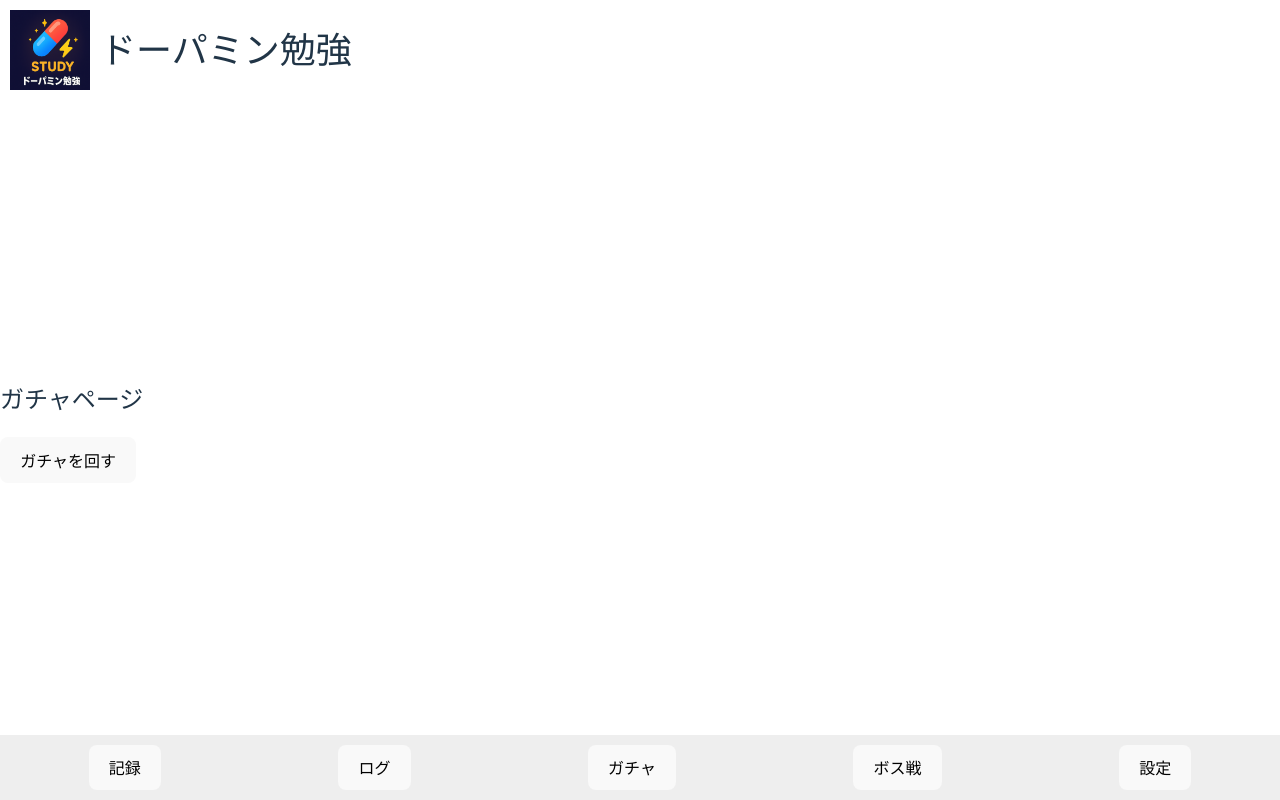
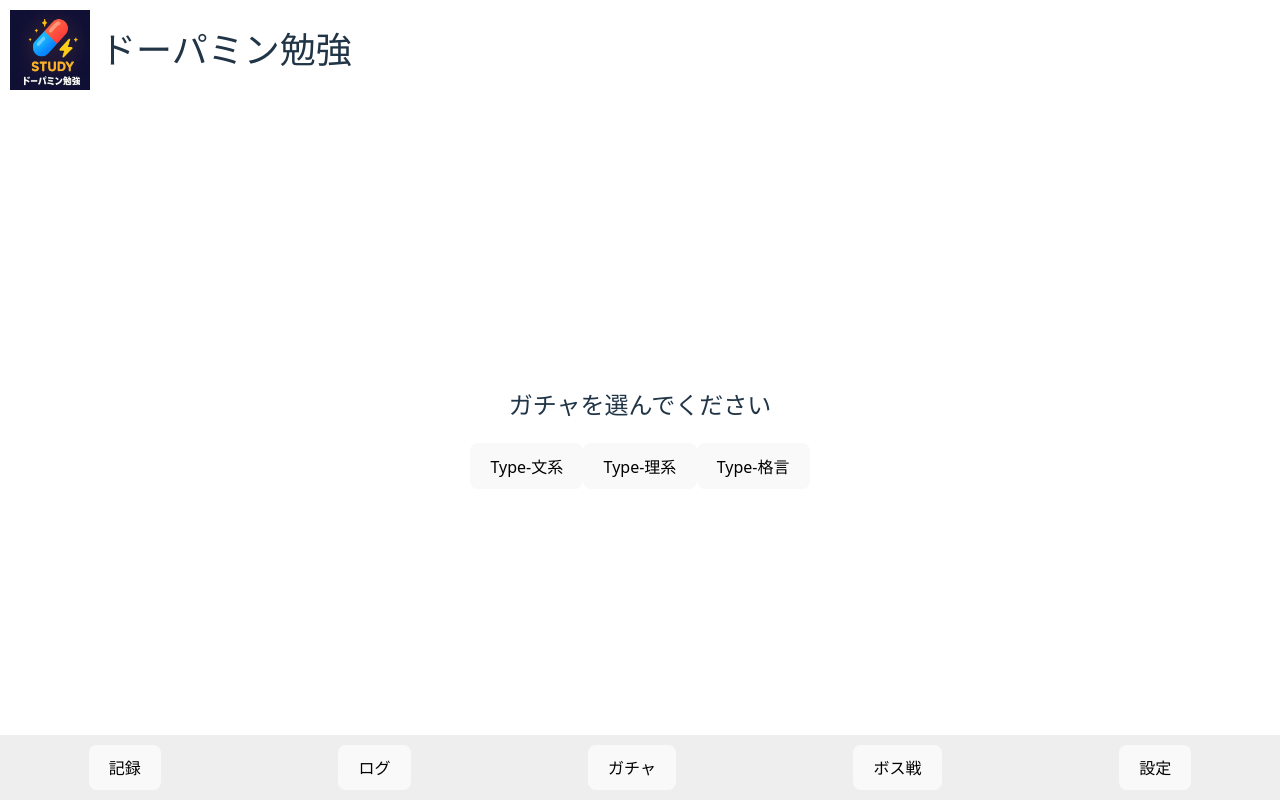
Before and after one commit to spiderman03242006-beep/DopaStudy., a React (Vite) app: page /#/gacha in a window 1280 px wide. Built offline with nearby package versions, Linux system fonts and the light colour scheme.

Commit message:
fix gacha import and cleanup

```diff
--- a/src/App.tsx
+++ b/src/App.tsx
@@ -1,5 +1,8 @@
 import { Routes, Route, useNavigate } from "react-router-dom";
-import { useState } from "react";
+import "./App.css";
+import GachaPage from "./Gacha";
+
+
 
 function App() {
   const navigate = useNavigate();
@@ -55,28 +58,6 @@ function App() {
   );
 }
 
-function GachaPage() {
-  const items = ["成功は小さな努力の積み重ね", "限界を超えろ", "継続は力なり"];
-  const [result, setResult] = useState("");
-
-  return (
-    <div>
-      <h2>ガチャページ</h2>
-      <button
-        onClick={() => {
-          const random = Math.floor(Math.random() * items.length);
-          setResult(items[random]);
-        }}
-      >
-        ガチャを回す
-      </button>
-
-      {/* ガチャ結果に "result" クラスをつける */}
-      <p className={result ? "result" : ""}>{result}</p>
-    </div>
-  );
-}
-
 
 
 export default App;
--- /dev/null
+++ b/src/Gacha.tsx
@@ -0,0 +1,49 @@
+import  { useState } from "react";
+import "./App.css";
+
+function GachaPage() {
+  const [selectedType, setSelectedType] = useState<string | null>(null);
+  const [result, setResult] = useState<string | null>(null);
+  const [isSpinning, setIsSpinning] = useState(false);
+
+  const gachaPools = {
+    文系: ["夏目漱石『吾輩は猫である』", "太宰治『人間失格』", "川端康成『雪国』"],
+    理系: ["E=mc^2", "シュレーディンガーの猫", "フーリエ級数展開"],
+    格言: ["継続は力なり", "七転び八起き", "習慣は第二の天性なり"],
+  };
+
+  const rollGacha = (type: keyof typeof gachaPools) => {
+    setIsSpinning(true);
+    setSelectedType(type);
+    setResult(null);
+
+    setTimeout(() => {
+      const pool = gachaPools[type];
+      const randomItem = pool[Math.floor(Math.random() * pool.length)];
+      setResult(randomItem);
+      setIsSpinning(false);
+    }, 1500);
+  };
+
+  return (
+    <div style={{ textAlign: "center", marginTop: "2rem" }}>
+      <h2>ガチャを選んでください</h2>
+      <div style={{ margin: "1rem" }}>
+        <button onClick={() => rollGacha("文系")}>Type-文系</button>
+        <button onClick={() => rollGacha("理系")}>Type-理系</button>
+        <button onClick={() => rollGacha("格言")}>Type-格言</button>
+      </div>
+
+      {selectedType && (
+        <div style={{ marginTop: "2rem" }}>
+          <h3>{selectedType}ガチャの結果！</h3>
+          <div className={isSpinning ? "spin" : ""}>
+            {isSpinning ? "🎲 回転中..." : result}
+          </div>
+        </div>
+      )}
+    </div>
+  );
+}
+
+export default GachaPage;
```
